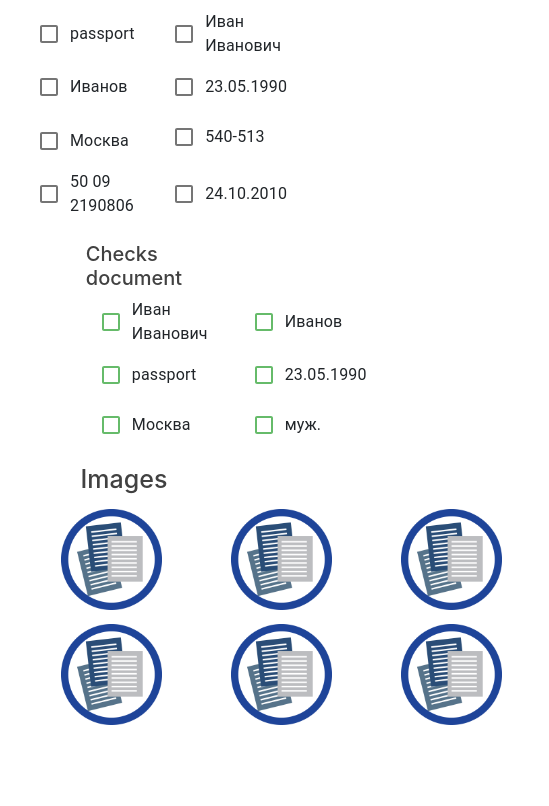
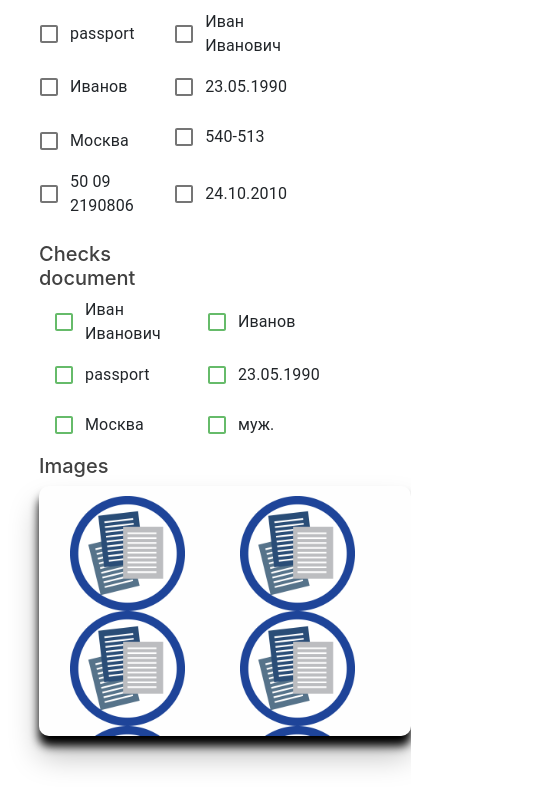
Before and after one commit to AleksandraMakhmutova/mobile_app_react, a React (Create React App) app in the folder client/: page /info/1 in a window 390 px wide. Shown: the top 806 px of the page, 549 px wide, since content can reach past the window. Built offline with nearby package versions, Linux system fonts and the light colour scheme.

Commit message:
change style InfoPage

```diff
--- a/client/src/Components/InfoPage/CheckedInfo/index.js
+++ b/client/src/Components/InfoPage/CheckedInfo/index.js
@@ -116,7 +116,9 @@ const handleChange = (event) => {
 </div>
 
 </div>
+<h5>Images</h5>
 </div>
+
 </div>
 </div>
 	)
--- a/client/src/Components/InfoPage/CheckedInfo/style.module.css
+++ b/client/src/Components/InfoPage/CheckedInfo/style.module.css
@@ -65,20 +65,20 @@ color: rgb(65, 65, 65);
 @media (max-width: 462px) {
 	.flex{
 		margin: 6px 0px auto;
-	  margin-left: 15%;
+
 	}
 }
 
 @media (max-width: 380px) {
 	.flex{
 		margin: 6px 0px auto;
-	  margin-left: 25%;
+
 	}
 }
 
 @media (max-width: 320px) {
 	.flex{
 		margin: 6px 0px auto;
-	  margin-left: 37%;
+
 	}
 }
--- a/client/src/Components/InfoPage/ImagePart/index.js
+++ b/client/src/Components/InfoPage/ImagePart/index.js
@@ -5,10 +5,12 @@ import imageDoc from "./docImage.png"
 function ImagePart() {
 
 	return (
-		<div className={style.container}>
-		<div id={style.respTable}>
+<>
+	<div className={style.container}>
+
+
   <div id={style.respTableCaption}>
-	<h5>Images</h5>
+
 	<div className={style.respTableRow}>
   <div className={style.tableBodyCell}>
   <img src={imageDoc} alt="imageDoc"/>
@@ -16,14 +18,15 @@ function ImagePart() {
 	<div className={style.tableBodyCell}>
   <img src={imageDoc} alt="imageDoc"/>
 	</div>
+	</div>
+  <div className={style.tableBodyCell}>
+  <img src={imageDoc} alt="imageDoc"/>
+	</div>
 	<div className={style.tableBodyCell}>
   <img src={imageDoc} alt="imageDoc"/>
 	</div>
-	</div>
 	<div className={style.respTableRow}>
-  <div className={style.tableBodyCell}>
-  <img src={imageDoc} alt="imageDoc"/>
-	</div>
+
 	<div className={style.tableBodyCell}>
   <img src={imageDoc} alt="imageDoc"/>
 	</div>
@@ -31,10 +34,13 @@ function ImagePart() {
   <img src={imageDoc} alt="imageDoc"/>
 	</div>
 	</div>
-</div>
-</div>
+
+
+	</div>
 
 </div>
+</>
+
 
 	)
 }
--- a/client/src/Components/InfoPage/ImagePart/style.module.css
+++ b/client/src/Components/InfoPage/ImagePart/style.module.css
@@ -1,21 +1,24 @@
 .container {
+	background-color: rgba(252, 252, 252, 0.397);
 	margin: 0 auto;
-	/* text-align: center; */
-	/* padding: 10px; */
-	/* border: 2px #fffb04 solid; */
 
-  /* background-color: #272727; */
-	/* height: 1200px; */
+	width: 465px;
+	height: 44%;
+	/* border: 3px rgb(122, 122, 122)solid ; */
+  /* margin-bottom: 5px; */
+  border-radius: 10px;
+	color:#fff;
+	overflow:auto;
+  box-shadow: 0 20px 30px rgba(0,0,0,0.25), 0 10px 10px #000000;
 }
-
 
 #respTable {
 	width: 100%;
 	display: table;
 }
 img{
-	width: 165px;
-    padding: 11px;
+	width: 140px;
+
 }
 #respTableCaption{
 		display: table;
@@ -24,22 +27,16 @@ img{
 		text-align: center;
 		font-size: 30px;
 		font-weight:normal;
+		overflow:auto;
+		width: 50%;
+		height: 20%;
 }
 
+.h5{
+	display: flex;
+	align-self: flex-start;
+}
 
-#respTableCaption h5{
-	font-size: 25px;
-	color: rgb(65, 65, 65);
-	}
-
-
-.tableHeaderCell{
-	display: table-cell;
-	padding: 10px;
-	text-align: justify;
-	border-bottom: 1px solid black;
-
-}
 
 #respTableBody{
 	display: table-row-group;
@@ -63,7 +60,19 @@ img{
 
 
 @media (max-width: 600px) {
+	.container {
+		background-color: rgba(252, 252, 252, 0.397);
+		margin: 0 auto;
 
+		width: 450px;
+		height: 37%;
+		/* border: 3px rgb(122, 122, 122)solid ; */
+		/* margin-bottom: 5px; */
+		border-radius: 10px;
+		color:#fff;
+		overflow:auto;
+		box-shadow: 0 20px 30px rgba(0,0,0,0.25), 0 10px 10px #000000;
+	}
 	.tableBodyCell{
 		display: table-cell;
 		padding-left: 15px;
@@ -71,11 +80,24 @@ img{
 	}
 img{
 	width: 117px;
-    padding: 11px;
+
 }
 
 }
 @media (max-width: 550px) {
+	.container {
+		background-color: rgba(252, 252, 252, 0.397);
+		margin: 0 auto;
+
+		width: 410px;
+		height: 37%;
+		/* border: 3px rgb(122, 122, 122)solid ; */
+		/* margin-bottom: 5px; */
+		border-radius: 10px;
+		color:#fff;
+		overflow:auto;
+		box-shadow: 0 20px 30px rgba(0,0,0,0.25), 0 10px 10px #000000;
+	}
 
 .tableBodyCell{
 	display: table-cell;
@@ -84,28 +106,66 @@ img{
 }
 img{
 	width: 100px;
-    padding: 7px;
+
 }
 }
 
 @media (max-width: 500px) {
 	img{
 		width: 92px;
-			padding: 7px;
+	}
+	.container {
+		background-color: rgba(252, 252, 252, 0.397);
+		margin: 0 auto;
+
+		width: 372px;
+		height: 33%;
+		/* border: 3px rgb(122, 122, 122)solid ; */
+		/* margin-bottom: 5px; */
+		border-radius: 10px;
+		color:#fff;
+		overflow:auto;
+		box-shadow: 0 20px 30px rgba(0,0,0,0.25), 0 10px 10px #000000;
 	}
 }
 
 @media (max-width: 414px) {
 	img{
 		width: 115px;
-			padding: 7px;
+
+	}
+	.container {
+		background-color: rgba(252, 252, 252, 0.397);
+		margin: 0 auto;
+
+		width: 372px;
+		height: 33%;
+		/* border: 3px rgb(122, 122, 122)solid ; */
+		/* margin-bottom: 5px; */
+		border-radius: 10px;
+		color:#fff;
+		overflow:auto;
+		box-shadow: 0 20px 30px rgba(0,0,0,0.25), 0 10px 10px #000000;
 	}
 }
 
 @media (max-width: 380px) {
 	img{
 		width: 115px;
-			padding: 7px;
+
+	}
+	.container {
+		background-color: rgba(252, 252, 252, 0.397);
+		margin: 0 auto;
+
+		width: 372px;
+		height: 33%;
+		/* border: 3px rgb(122, 122, 122)solid ; */
+		/* margin-bottom: 5px; */
+		border-radius: 10px;
+		color:#fff;
+		overflow:auto;
+		box-shadow: 0 20px 30px rgba(0,0,0,0.25), 0 10px 10px #000000;
 	}
 }
 
@@ -113,4 +173,17 @@ img{
 	img{
 		width: 115px;
 	}
+	.container {
+		background-color: rgba(252, 252, 252, 0.397);
+		margin: 0 auto;
+
+		width: 334px;
+		height: 33%;
+		/* border: 3px rgb(122, 122, 122)solid ; */
+		/* margin-bottom: 5px; */
+		border-radius: 10px;
+		color:#fff;
+		overflow:auto;
+		box-shadow: 0 20px 30px rgba(0,0,0,0.25), 0 10px 10px #000000;
+	}
 }
--- a/client/src/Components/InfoPage/index.js
+++ b/client/src/Components/InfoPage/index.js
@@ -15,6 +15,8 @@ const [infoCard, setInfoCard] = useState(docList.filter(el=>(el.id.id == id)));
 <div className={style.flex}>
 {	infoCard && <><InfoBox infoCard={infoCard}/></> }
 { infoCard && <><CheckedInfo infoCard={infoCard}/></>}
+
+
 <ImagePart/>
 </div>
 
--- a/client/src/Components/InfoPage/style.module.css
+++ b/client/src/Components/InfoPage/style.module.css
@@ -1,5 +1,6 @@
 .flex{
 	margin: 0 auto;
 	width: 80%;
-	height: 80%;
+	height: 1190px;
+	max-height: 90vh;
 }
--- a/client/src/Components/MainPage/ScrollPart/docList.js
+++ b/client/src/Components/MainPage/ScrollPart/docList.js
@@ -188,92 +188,49 @@ const docList = [
 	{
 		id:{
 			status:false,
-			id: 5
+			id: 1
 		},
 		document: {
       status:false,
-			document: "passport"}
+			document: "passport"
+		}
 		,
 		name: {
       status:false,
-      name:"Ольга Константиновна"
+      name:"Иван Иванович"
 		},
 		surname: {
       status:false,
-      surname:"Киршанова"
+      surname:"Иванов"
 		},
 		dateOfBirth: {
       status:false,
-      dateOfBirth:'20.05.1939'
+      dateOfBirth:'23.05.1990'
 		},
 		placeOfBirth: {
-			placeOfBirth:false,
+			status:false,
 			placeOfBirth: 'Москва'
 		},
 		gender: {
 			status:false,
-			gender: 'жен.'
+			gender: 'муж.'
 		},
 		serialNumber: {
 			status:false,
-			serialNumber:'50 09 2190056'
+			serialNumber:'50 09 2190806'
 		},
     dateOfIssue: {
 			status:false,
-			dateOfIssue:'24.10.2015'
+			dateOfIssue:'24.10.2010'
 		},
 		departmentCode: {
 			status:false,
 			departmentCode:'540-513'
 		},
    registration: {
-		status:false,
+		 status:false,
 		registration: "Москва, Варшавское шоссе, дом 5, кв. 25"
 	 }
 	}
-	// ,
-	// {
-	// 	id: 6,
-	// 	document: {
-  //     status:false,
-	// 		document: "passport"}
-	// 	,
-	// 	name: {
-  //     status:false,
-  //     name:"Мария Ивановна"
-	// 	},
-	// 	surname: {
-  //     status:false,
-  //     surname:"Иванова"
-	// 	},
-	// 	dateOfBirth: {
-  //     status:false,
-  //     date:'23.05.1995'
-	// 	},
-	// 	placeOfBirth: {
-	// 		place: 'Москва',
-	// 		status:false
-	// 	},
-	// 	gender: {
-	// 		gender: 'жен.',
-	// 		status:false
-	// 	},
-	// 	serialNumber: {
-	// 		serialNumber:'50 09 2890007',
-	// 		status:false
-	// 	},
-  //   dateOfIssue: {
-	// 		dateOfIssue:'24.10.2005',
-	// 		status:false
-	// 	},
-	// 	departmentCode: {
-	// 		code:'540-513',
-	// 		status:false
-	// 	},
-  //  registration: {
-	// 	registration: "Москва, Варшавское шоссе, дом 85, кв. 255",
-	// 	status:false
-	//  }
-	// }
 ]
 export default docList
--- a/client/src/Components/MainPage/ScrollPart/style.module.css
+++ b/client/src/Components/MainPage/ScrollPart/style.module.css
@@ -33,7 +33,7 @@
 	border-radius: 10px;
 	color:rgb(112, 112, 112);
 	overflow:auto;
-	box-shadosw: 0 20px 30px rgba(0,0,0,0.25), 0 10px 10px #000000;
+	box-shadow: 0 20px 30px rgba(0,0,0,0.25), 0 10px 10px #000000;
 }
 
 
@@ -47,7 +47,7 @@
 		border-radius: 10px;
 		color:rgb(112, 112, 112);
 		overflow:auto;
-		box-shadosw: 0 20px 30px rgba(0,0,0,0.25), 0 10px 10px #000000;
+		box-shadow: 0 20px 30px rgba(0,0,0,0.25), 0 10px 10px #000000;
 	}
 
 	}
@@ -60,7 +60,7 @@
 		border-radius: 10px;
 		color:rgb(112, 112, 112);
 		overflow:auto;
-		box-shadosw: 0 20px 30px rgba(0,0,0,0.25), 0 10px 10px #000000;
+		box-shadow: 0 20px 30px rgba(0,0,0,0.25), 0 10px 10px #000000;
 	}
 	}
 
@@ -73,7 +73,7 @@
 		border-radius: 10px;
 		color:rgb(112, 112, 112);
 		overflow:auto;
-		box-shadosw: 0 20px 30px rgba(0,0,0,0.25), 0 10px 10px #000000;
+		box-shadow: 0 20px 30px rgba(0,0,0,0.25), 0 10px 10px #000000;
 	}
 
 	}
@@ -87,7 +87,7 @@
 		border-radius: 10px;
 		color:rgb(112, 112, 112);
 		overflow:auto;
-		box-shadosw: 0 20px 30px rgba(0,0,0,0.25), 0 10px 10px #000000;
+		box-shadow: 0 20px 30px rgba(0,0,0,0.25), 0 10px 10px #000000;
 	}
 
 	}
--- a/client/src/Components/MainPage/style.module.css
+++ b/client/src/Components/MainPage/style.module.css
@@ -5,7 +5,7 @@
 
 
   /* background-color: #272727; */
-	height: 1200px;
+	height: 1190px;
 	max-height: 100vh;
 	/* height: 95vh; */
 	background-image:linear-gradient(/* сначало прописывается градиент, потом картинка */
```
Also changed, not shown: 15 other files (tests, documents, lock files or other folders).
